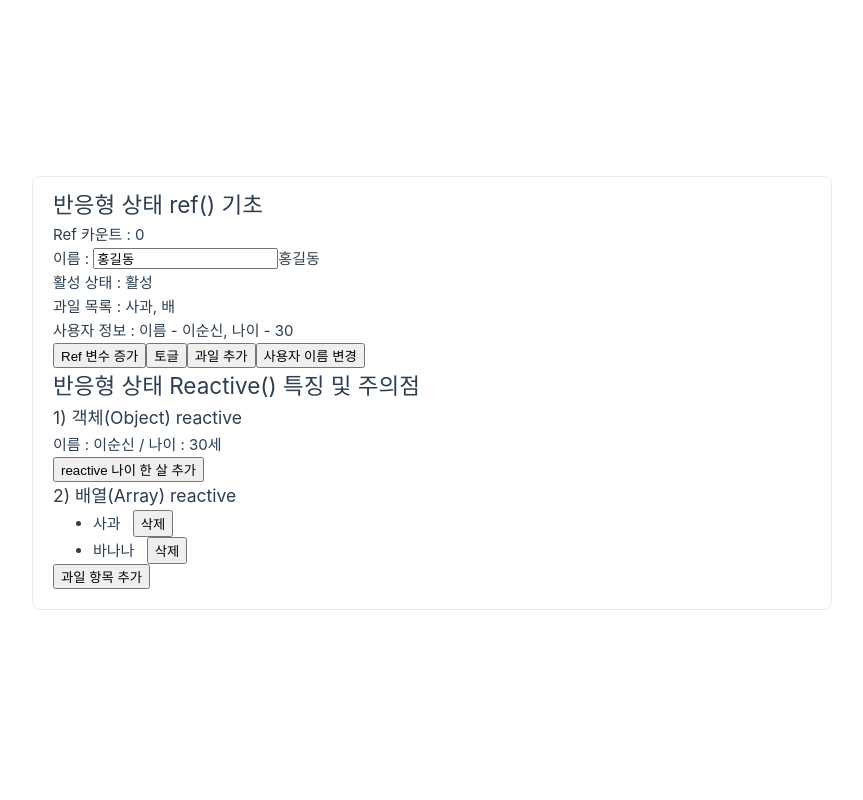
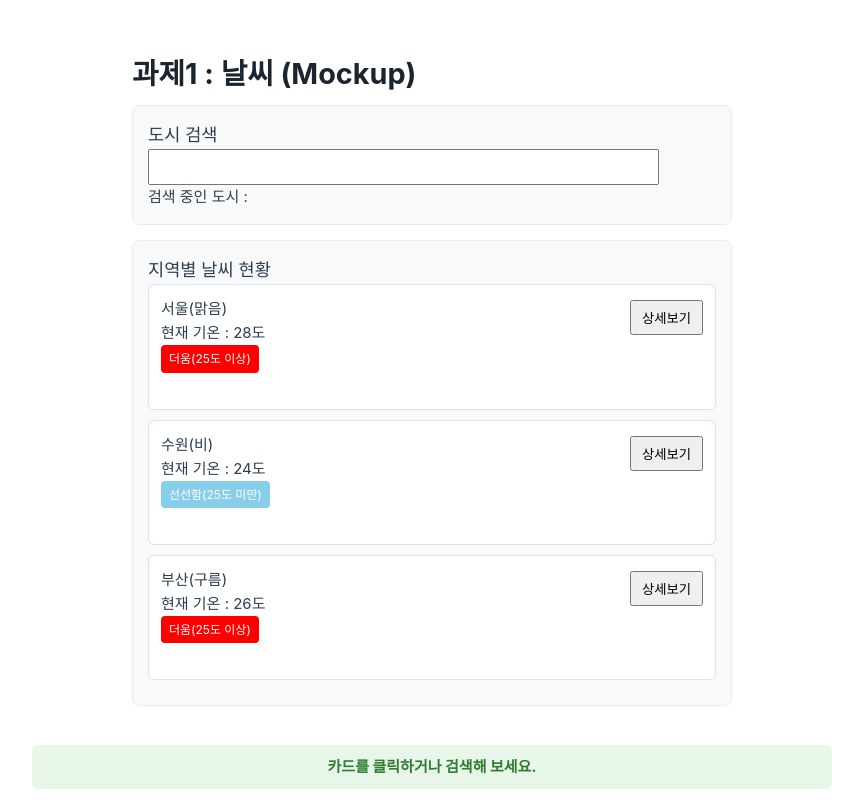
Before and after one commit to finn-sharp/skala-vue, a Vue app in the folder skala-vue/: page / in a window 1280 px wide. Shown: the whole page, without its empty margins (0-863 px from the left). Built offline with nearby package versions, Linux system fonts and the light colour scheme.

Commit message:
Hands on : style 적용

```diff
--- a/skala-vue/src/App.vue
+++ b/skala-vue/src/App.vue
@@ -10,8 +10,8 @@
 // import EventHandlerVon from './components/EventHandlerVon.vue'
 // import EventHandlerModifier from './components/EventHandlerModifier.vue';
 // import EventBinding from './components/EventBinding.vue';
-// import WeatherMockup from './components/WeatherMockup.vue';
-import ReactiveState from './components/ReactiveState.vue';
+import WeatherMockup from './components/WeatherMockup.vue';
+// import ReactiveState from './components/ReactiveState.vue';
 
 </script>
 
@@ -30,8 +30,8 @@ import ReactiveState from './components/ReactiveState.vue';
     <EventBinding/>
     <hr/> -->
 
-    <!-- <WeatherMockup/> -->
-    <ReactiveState/>
+    <WeatherMockup/>
+    <!-- <ReactiveState/> -->
   </div>
 </template>
 
--- a/skala-vue/src/components/WeatherMockup.vue
+++ b/skala-vue/src/components/WeatherMockup.vue
@@ -19,34 +19,30 @@ const getCityName = (name) => {
 </script>
 
 <template>
-    <div class="app-container">
+    <div class="dashboard-wrapper">
+        <h1>과제1 : 날씨 (Mockup)</h1>
         <section class="search-box">
-            <h1>과제1 : 날씨 (Mockup)</h1>
-            <hr/>
-            <div class="practice-subsection">
-                <h3>도시 검색</h3>
-                <!-- 양방향 바인딩 : v-model은 한글 초/중/종 조합 때문에 딜레이 있음, 아래 방법(good) -->
-                <input type="text" :value="comment" @input="(e)=>{comment=e.target.value; stateComment = `{${comment}}이 선택되었습니다.`}"/>
-                <p>검색 중인 도시 : {{ comment }}</p>
+            <h3>도시 검색</h3>
+            <!-- 양방향 바인딩 : v-model은 한글 초/중/종 조합 때문에 딜레이 있음, 아래 방법(good) -->
+            <input type="text" :value="comment" @input="(e)=>{comment=e.target.value; stateComment = `{${comment}}이 선택되었습니다.`}"/>
+            <p>검색 중인 도시 : {{ comment }}</p>
+        </section>
+
+        <section class="list-box">
+            <h3>지역별 날씨 현황</h3>
+            <div v-for="item in weatherList" :key="item.id" class="weather-card" @click="getCityName(item.name)">
+                    <h4>{{ item.name }}({{ item.status }})</h4>
+                    <p>현재 기온 : {{ item.temp }}도</p>
+                    <span v-if="item.temp >= 25" style="background-color: red;" class="badge hot">더움(25도 이상)</span>
+                    <span v-else style="background-color: skyblue;" class="badge cool">선선함(25도 미만)</span>
+                    <button class="btn-detail" @click.stop="showDetail(item.name, item.status)">상세보기</button><br>
+                <br/>
             </div>
         </section>
-
-        <div class="practice-subsection">
-            <h3>지역별 날씨 현황</h3>
-            <ul v-for="item in weatherList" :key="item.id">
-                <li @click="getCityName(item.name)" class="practice-card" style="list-style-type: none;">
-                    {{ item.name }}({{ item.status }})<br>현재 기온 : {{ item.temp }}도
-                    <button @click.stop="showDetail(item.name, item.status)">상세보기</button><br>
-                    <label v-if="item.temp >= 25" style="background-color: red;">더움(25도 이상)</label>
-                    <label v-else style="background-color: skyblue;">선선함(25도 미만)</label>
-                </li>
-                <br/>
-            </ul>
-        </div>
         <br/>
     </div>
-        <div v-if="stateComment" style="color:green; background-color: greenyellow; text-align: center;">{{ stateComment }}</div>
-        <div v-else style="color:green; background-color: greenyellow; text-align: center;">카드를 클릭하거나 검색해 보세요.</div>
+        <div v-if="stateComment" class="status-bar">{{ stateComment }}</div>
+        <div v-else class="status-bar">카드를 클릭하거나 검색해 보세요.</div>
 </template>
 
 <style scoped>
```
